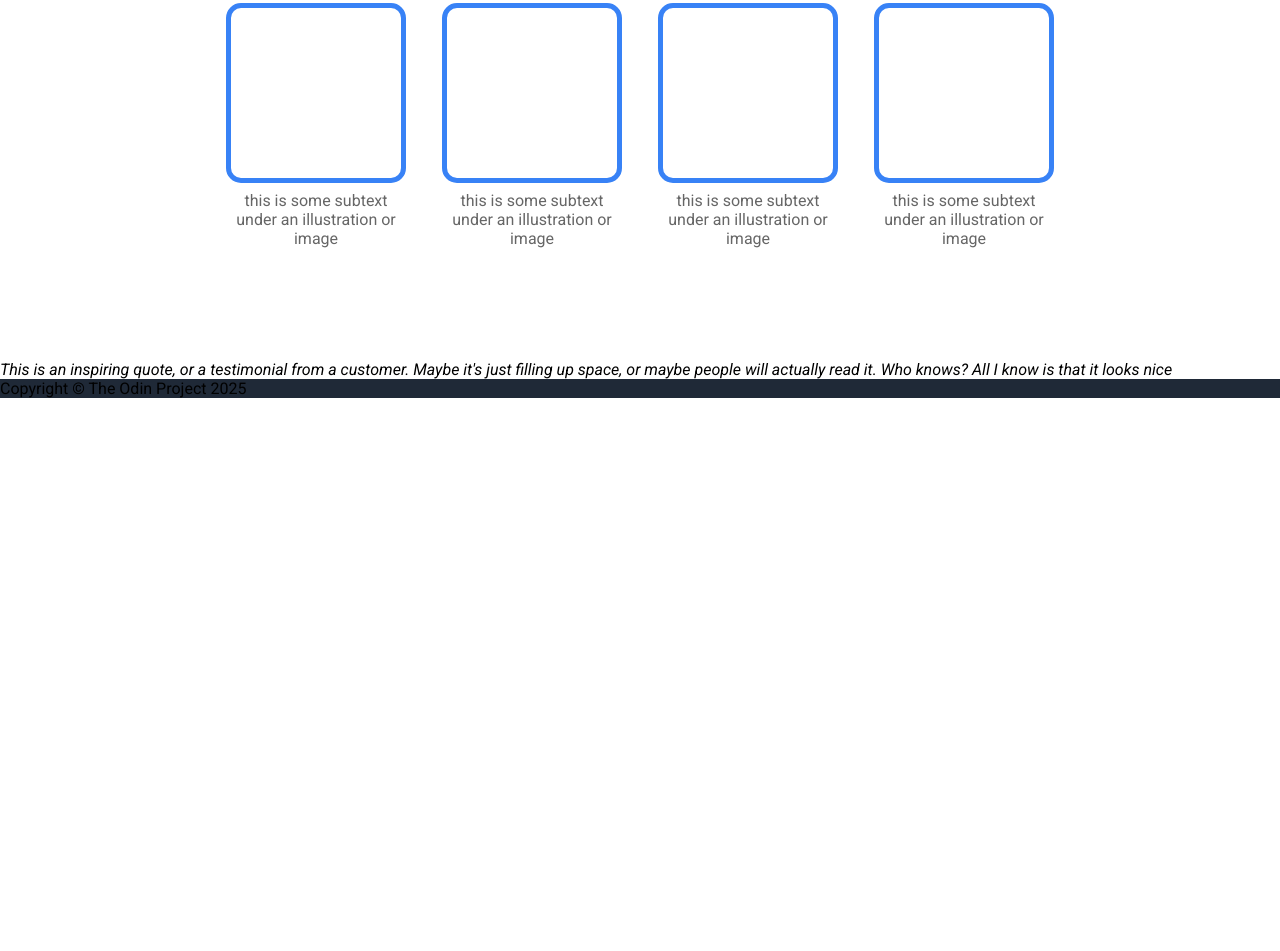
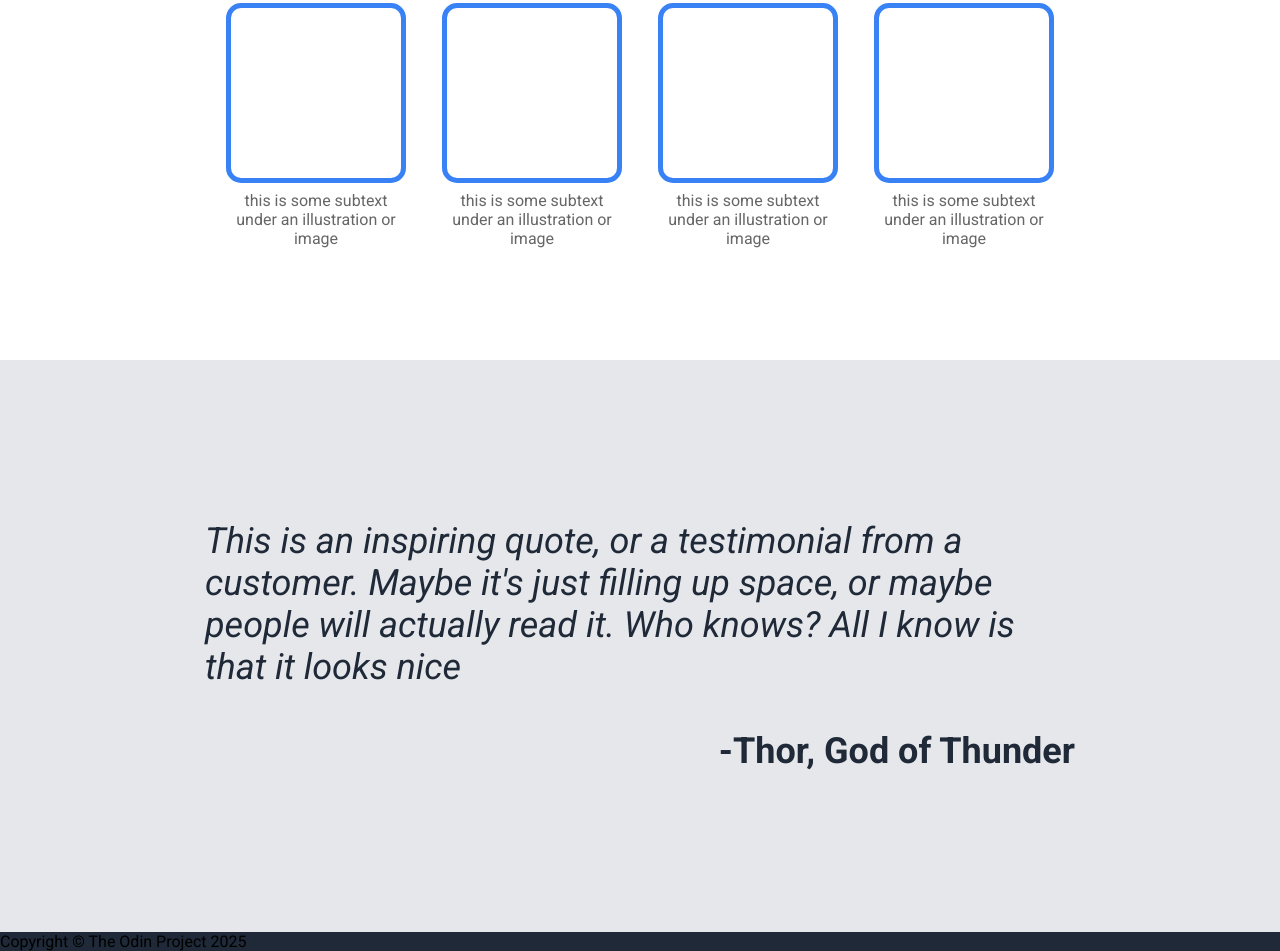
Before and after one commit to caps-lock23/landing-page, a plain HTML site: page index.html in a window 1280 px wide. Shown: the part 521-1472 px from the top of the page. Before the commit the page ends 919 px from the top, so only its background shows below. Drawn offline with Linux system fonts and the light colour scheme.

Commit message:
Added styling to quote section

```diff
--- a/index.html
+++ b/index.html
@@ -53,7 +53,11 @@
             </div>
         </div>
         <div class="quote">
-            <i>This is an inspiring quote, or a testimonial from a customer. Maybe it's just filling up space, or maybe people will actually read it. Who knows? All I know is that it looks nice</i>
+            <div class="wrapper">
+                <i>This is an inspiring quote, or a testimonial from a customer. Maybe it's just filling up space, or maybe people will actually read it. Who knows? All I know is that it looks nice</i>
+                <br>
+                <div class="person"><b>-Thor, God of Thunder</b></div>
+            </div>
         </div>
     </div>
     <div class="footer">
--- a/styles.css
+++ b/styles.css
@@ -126,3 +126,24 @@ a {
     color: #E5E7EB;
     text-decoration: none;
 }
+
+.quote {
+    display: flex;
+    flex-direction: column;
+    justify-content: center;
+    align-items: center;
+    padding: 10rem;
+    background-color: #E5E7EB;
+    font-size: 36px;
+    color: #1F2937;
+}
+
+.wrapper {
+    display: flex;
+    flex-direction: column;
+    width: 870px;
+}
+
+.quote .wrapper .person {
+    align-self: flex-end;
+}
```
